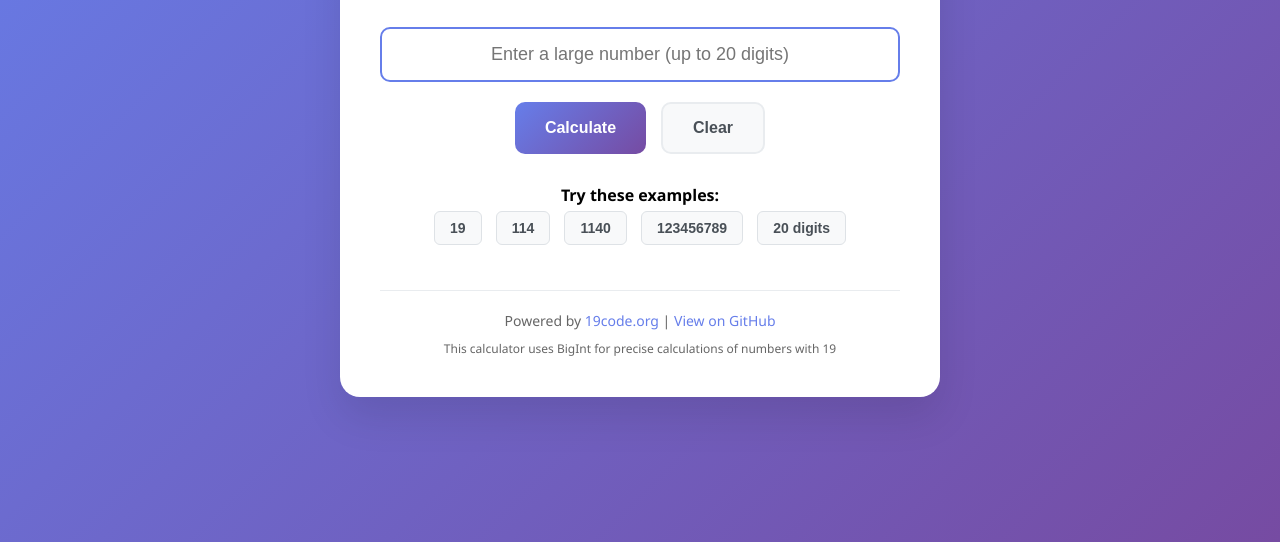
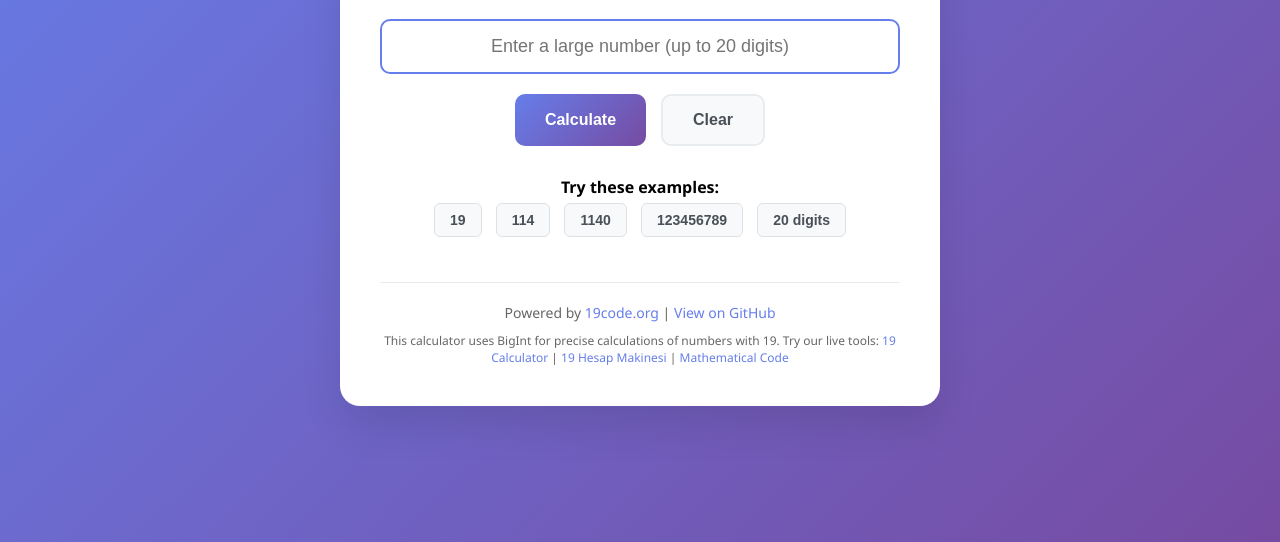
Before and after one commit to 19code-org/big-number-19-calculator, a plain HTML site: page index.html in a window 1280 px wide. Shown: the part 258-800 px from the top of the page. Drawn offline with Linux system fonts and the light colour scheme.

Commit message:
Update index.html

```diff
--- a/index.html
+++ b/index.html
@@ -215,13 +215,24 @@
             </div>
         </div>
 
-        <div class="footer">
-            <p>Powered by <a href="https://19code.org" target="_blank">19code.org</a> |
-               <a href="https://github.com/19code-org/big-number-19-calculator" target="_blank">View on GitHub</a></p>
-            <p style="margin-top: 10px; font-size: 12px;">
-                This calculator uses BigInt for precise calculations of numbers with 19
-            </p>
-        </div>
+           <div class="footer">
+              <p>Powered by <a href="https://19code.org"
+  target="_blank">19code.org</a> |
+                 <a
+  href="https://github.com/19code-org/big-number-19-calculator"
+  target="_blank">View on GitHub</a></p>
+              <p style="margin-top: 10px; font-size: 12px;">
+                  This calculator uses BigInt for precise calculations of
+  numbers with 19.
+                  Try our live tools: <a
+  href="https://19code.org/en/calculator.html" target="_blank">19
+  Calculator</a> |
+                  <a href="https://19code.org/tr/hesap-makinesi.html"
+  target="_blank">19 Hesap Makinesi</a> |
+                  <a href="https://19code.org/en/"
+  target="_blank">Mathematical Code</a>
+              </p>
+          </div>
     </div>
 
     <script src="src/calculator19.js"></script>
```
